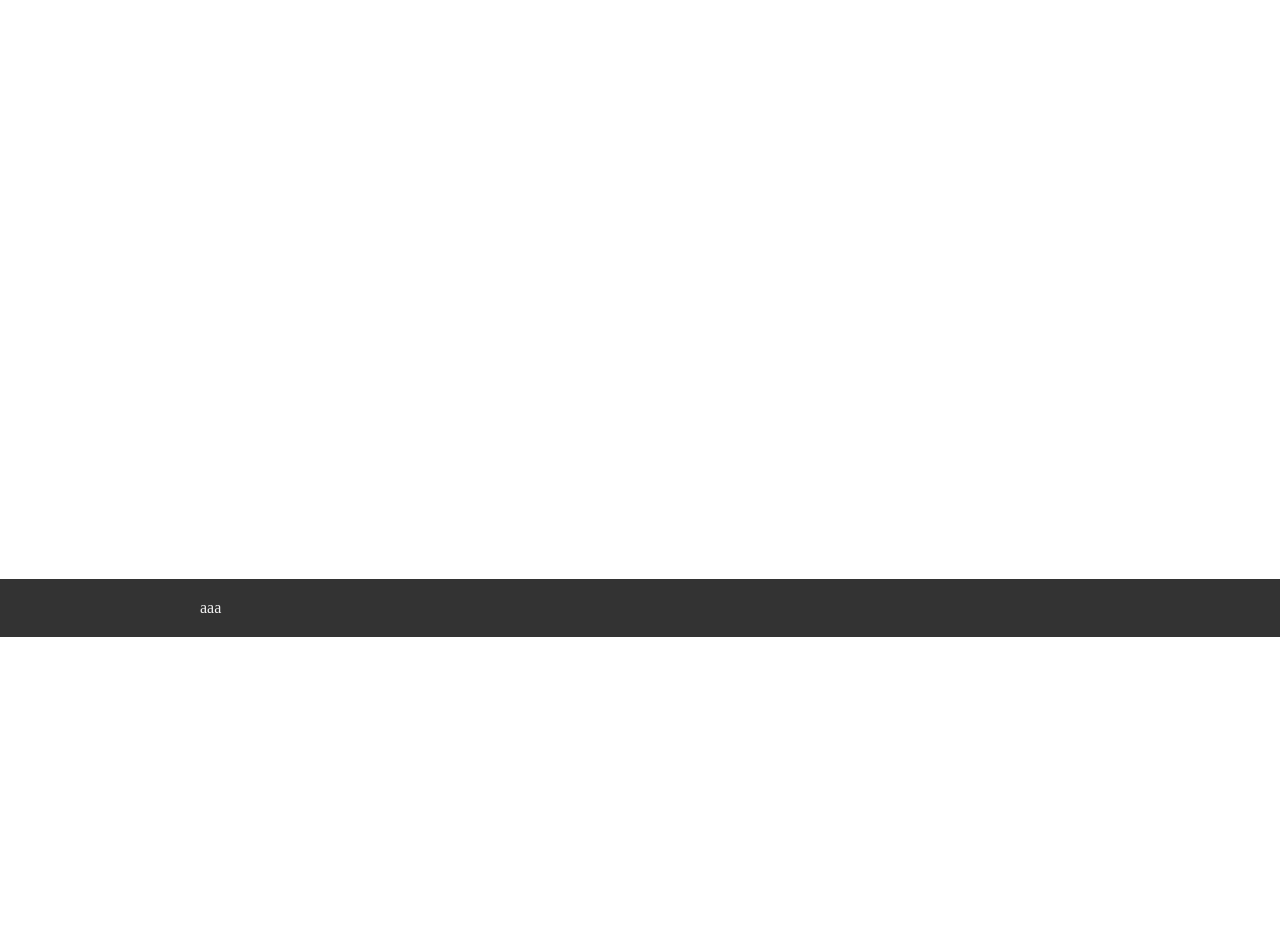
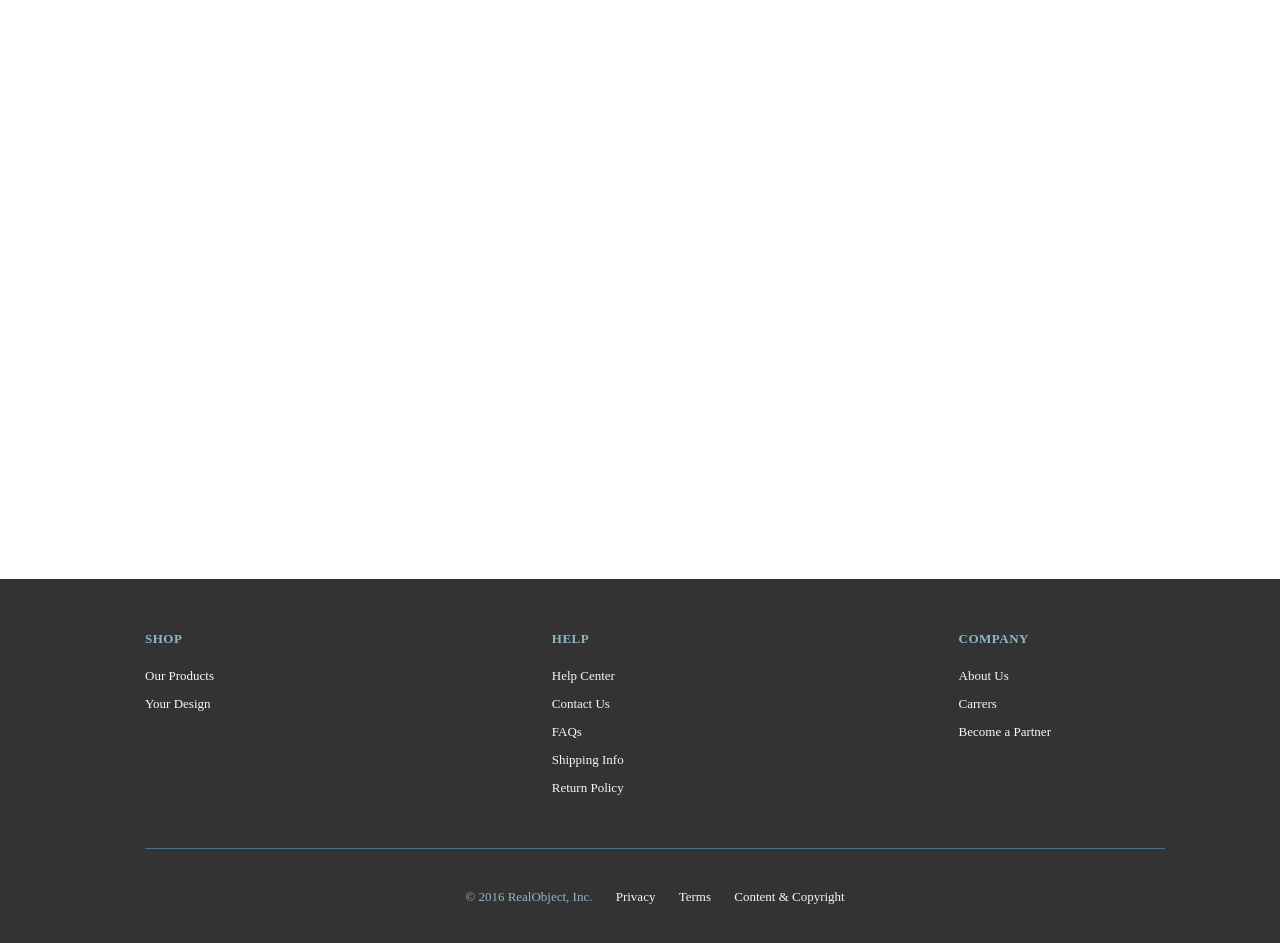
Before and after one commit to kasrot/RealObject, a plain HTML site: page Main.html in a window 1280 px wide. Shown: the part 129-1072 px from the top of the page. Before the commit the page ends 800 px from the top, so only its background shows below. Drawn offline with Linux system fonts and the light colour scheme.

Commit message:
Finished header & footer
finished the layout of header & footer (not put a link yet)

```diff
--- a/CSS/Main.css
+++ b/CSS/Main.css
@@ -7,6 +7,7 @@ body {
 #logo {
 	/*width: 200px;
 	float:left;*/
+	margin-left: 50px;
 }
 
 #container {
@@ -120,8 +121,103 @@ top:17px;
 	color:red;/*#4CAF50;*/
 }
 
-#footer {
-	padding: 20px 0 20px 0;
+.sw-grid {
+	margin: 30px auto 0 auto;
+	padding-left: 30px;
+	padding-right: 0px;
+	width: 100%;
+	max-width: 1020px;
+}
+
+.wrap-full {
+
+}
+
+.wraper-full {
+	width: 100%;
+	display: block;
+	background: white;
+	overflow: hidden;
+}
+
+.footer {
+	font-size: 13px;
 	color: #f2f2f2;
 	background-color: #333;
 }
+
+.footer footer-top {
+	padding-top: 40px;
+}
+
+.footer-links-col {
+	margin-bottom: 40px;
+}
+
+.footer ul {
+    list-style: none;
+    margin: 0;
+    padding: 0;
+}
+
+.footer h5 {
+    color: #91B6C7;
+    font-weight: bold;
+    font-size: 1em;
+    text-transform: uppercase;
+    letter-spacing: 0.5px;
+}
+
+.footer .footer-link {
+    padding: 0 0 12px 0;
+    line-height: 16px;
+}
+
+.footer .footer-link a {
+    color: #f5f7f8;
+	cursor: pointer;
+	text-decoration: none;
+}
+
+.footer .footer-bottom {
+    border-top: 1px solid #467489;
+}
+
+.footer .footer-legal {
+    padding: 40px 0;
+    clear: both;
+}
+
+.footer .footer-legal li.copyright {
+    color: #91B6C7;
+}
+
+.footer .footer-legal li {
+    display: inline-block;
+    vertical-align: middle;
+}
+
+.col-1-1 {
+    width: 100%;
+}
+
+.col-1-5 {
+	width: 17%;
+}
+
+[class*='col-'] {
+	float: left;
+	padding-right: 30px;
+}
+
+.breathe-top {
+    margin-top: 10px;
+}
+
+.breathe-right-large {
+    margin-right: 20px;
+}
+
+.text-center {
+    text-align: center;
+}
--- a/Main.html
+++ b/Main.html
@@ -31,6 +31,7 @@ function myFunction() {
 		</div>
 		<div id="navbar">
 			<ul class="topnav" id="menu">
+				<li>&nbsp;&nbsp;&nbsp;&nbsp;&nbsp;&nbsp;&nbsp;&nbsp;&nbsp;&nbsp;&nbsp;&nbsp;</li>
 				<li><a class="active" href="#Home">Home</a></li>
 				<li><a href="#shop">Shop</a></li>
 				<li><a href="#print">3D Print</a></li>
@@ -52,15 +53,77 @@ function myFunction() {
 		aaa
 		</div>
 	</div>
-	<div id="footer">
-		<div id="left_col">
+	<div id="footer" class="footer wraper-full">
+		<div id="footer-top" class="footer-top sw-grid">
+			<div id="footer-shop" class="footer-links-col col-1-5">
+				<h5 class="bottom-large">SHOP</h5>
+				<ul>
+					<li class="footer-link">
+						<a href="#shop">Our Products</a>
+					</li>
+					<li class="footer-link">
+						<a href="#shop">Your Design</a>
+					</li>
+				</ul>
+			</div>
+			<div id="footer-space1" class="footer-links-col col-1-5"></div>
+			<div id="footer-help" class="footer-links-col col-1-5">
+				<h5 class="bottom-large">HELP</h5>
+				<ul>
+					<li class="footer-link">
+						<a href="#shop">Help Center</a>
+					</li>
+					<li class="footer-link">
+						<a href="#shop">Contact Us</a>
+					</li>
+					<li class="footer-link">
+						<a href="#shop">FAQs</a>
+					</li>
+					<li class="footer-link">
+						<a href="#shop">Shipping Info</a>
+					</li>
+					<li class="footer-link">
+						<a href="#shop">Return Policy</a>
+					</li>
+
+				</ul>
+			</div>
+			<div id="footer-space2" class="footer-links-col col-1-5"></div>
+			<div id="footer-company" class="footer-links-col col-1-5">
+				<h5 class="bottom-large">COMPANY</h5>
+				<ul>
+					<li class="footer-link">
+						<a href="#shop">About Us</a>
+					</li>
+					<li class="footer-link">
+						<a href="#shop">Carrers</a>
+					</li>
+					<li class="footer-link">
+						<a href="#shop">Become a Partner</a>
+					</li>
+				</ul>
+			</div>
 		</div>
-		<div id="right_col">
+		<div class="breathe-top sw-grid">
+			<div class="col-1-1">
+				<div class="footer-bottom">
+					<div id="footer-legal text-center">
+						<ul class="text-center footer-legal">
+							<li class="footer-link copyright breathe-right-large">© 2016 RealObject, Inc.</li>
+							<li class="footer-link privacy breathe-right-large">
+								<a href="#privacy">Privacy</a>
+							</li>
+							<li class="footer-link terms breathe-right-large">
+								<a href="#Terms">Terms</a>
+							</li>
+							<li class="footer-link privacy ">
+								<a href="#content_policy">Content & Copyright</a>
+							</li>
+						</ul>
+					</div>
+				</div>
+			</div>
 		</div>
-		<div id="page_content">
-		aaa
-		</div>
-
 	</div>
 
 </body>
```
